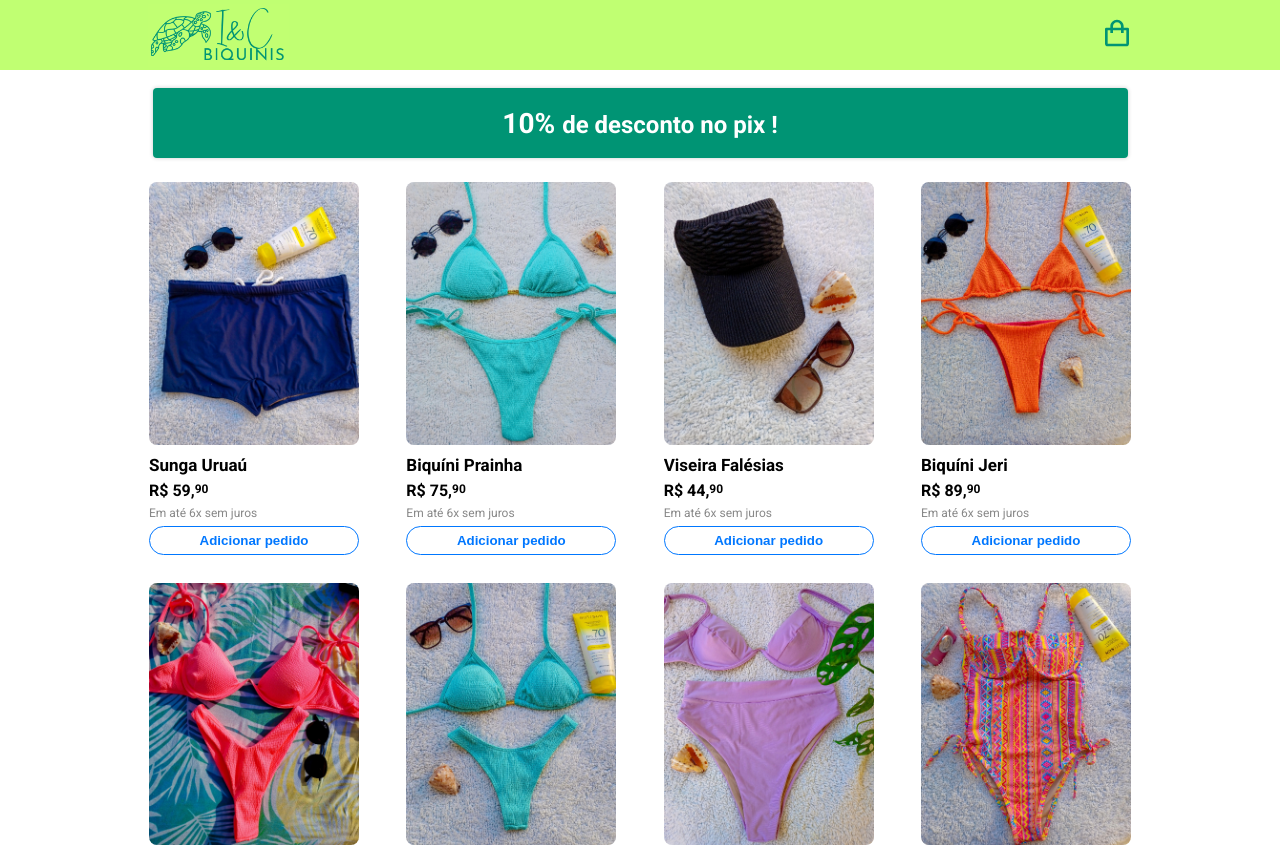
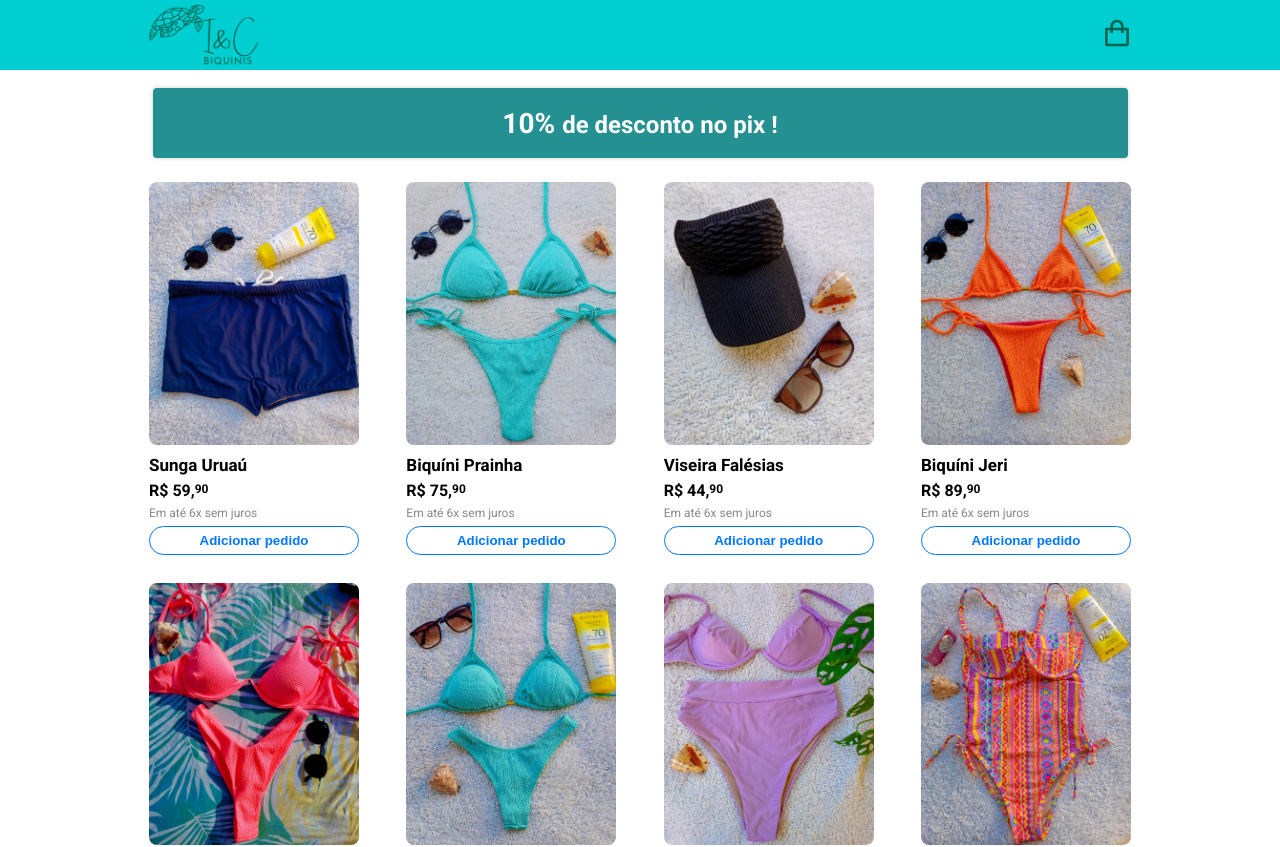
Before and after one commit to FranciscoNeto2909/iec_biquinis, a React (Vite) app: page / in a window 1280 px wide. Shown: the top 847 px of the page. Built offline with nearby package versions, Linux system fonts and the light colour scheme.

Commit message:
app base color changed

```diff
--- a/src/app.css
+++ b/src/app.css
@@ -29,7 +29,7 @@
 
 .app_header {
     height: 70px;
-    background-color: #C0FF72;
+    background-color: #00CED1;
     display: flex;
     justify-content: center;
 }
@@ -51,7 +51,7 @@
     position: relative;
     background-color: transparent;
     border: none;
-    color: #009474;
+    color: #00644f;
     cursor: pointer;
 }
 
@@ -79,7 +79,7 @@
 .app_banner {
     height: 70px;
     margin: 18px auto 0;
-    background-color: #009474;
+    background-color: #249091;
     box-shadow: 0 0 4px #0003;
     width: 80%;
     display: flex;
--- a/src/components/cart/cart.css
+++ b/src/components/cart/cart.css
@@ -6,7 +6,8 @@
     right: 0;
     display: flex;
     justify-content: flex-end;
-    background-color: #c0ff7273;
+    background-color: #00CED153;
+    backdrop-filter: blur(0.8px);
 }
 
 .cart {
--- a/src/components/modal/modal.css
+++ b/src/components/modal/modal.css
@@ -5,7 +5,7 @@
     bottom: 0;
     left: 0;
     right: 0;
-    background-color: #c0ff7273;
+    background-color: #00CED173;
     display: flex;
     justify-content: center;
     align-items: center;
```
Also changed, not shown: public/favicon.png, src/assets/logo.png.
